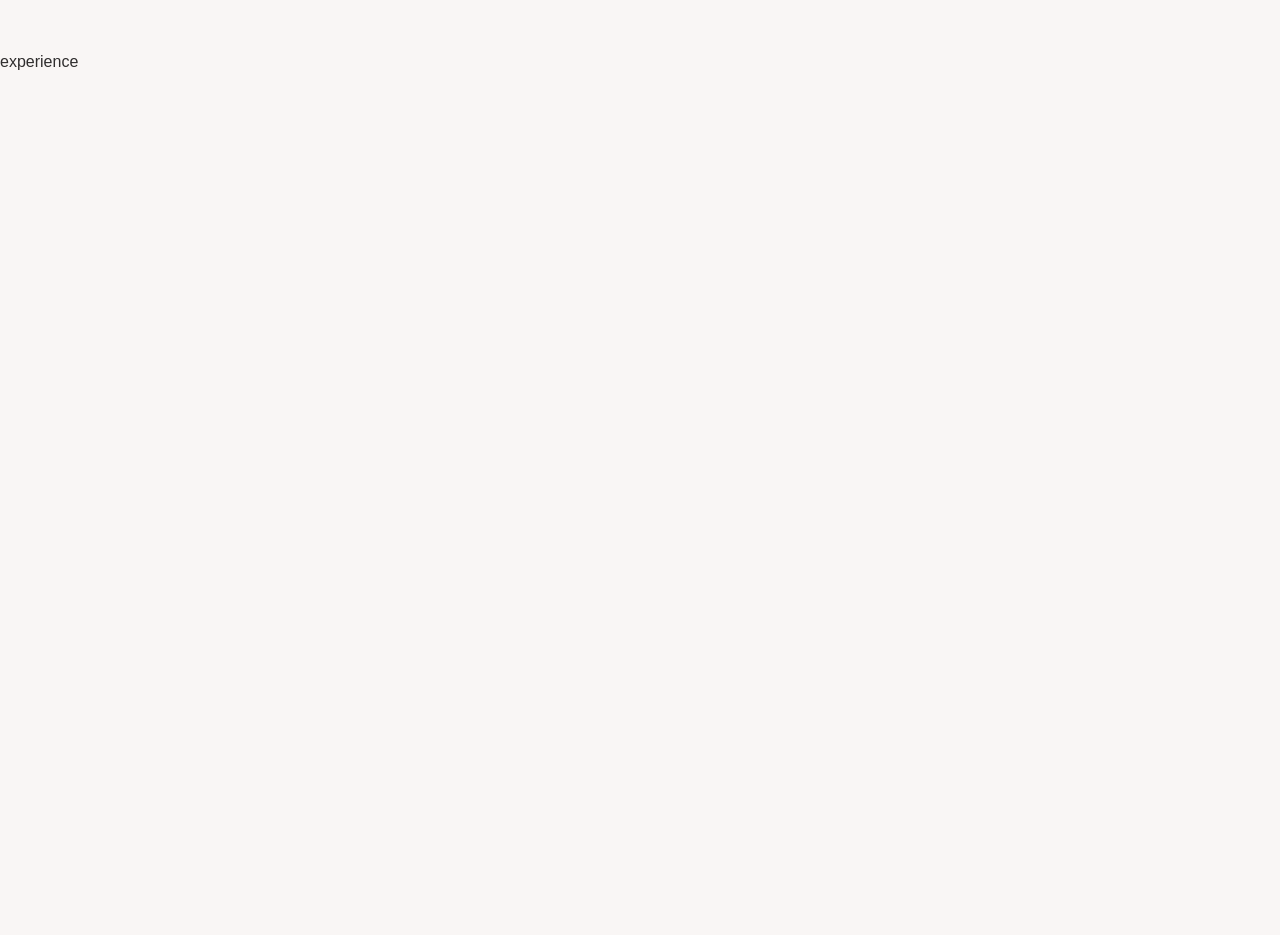
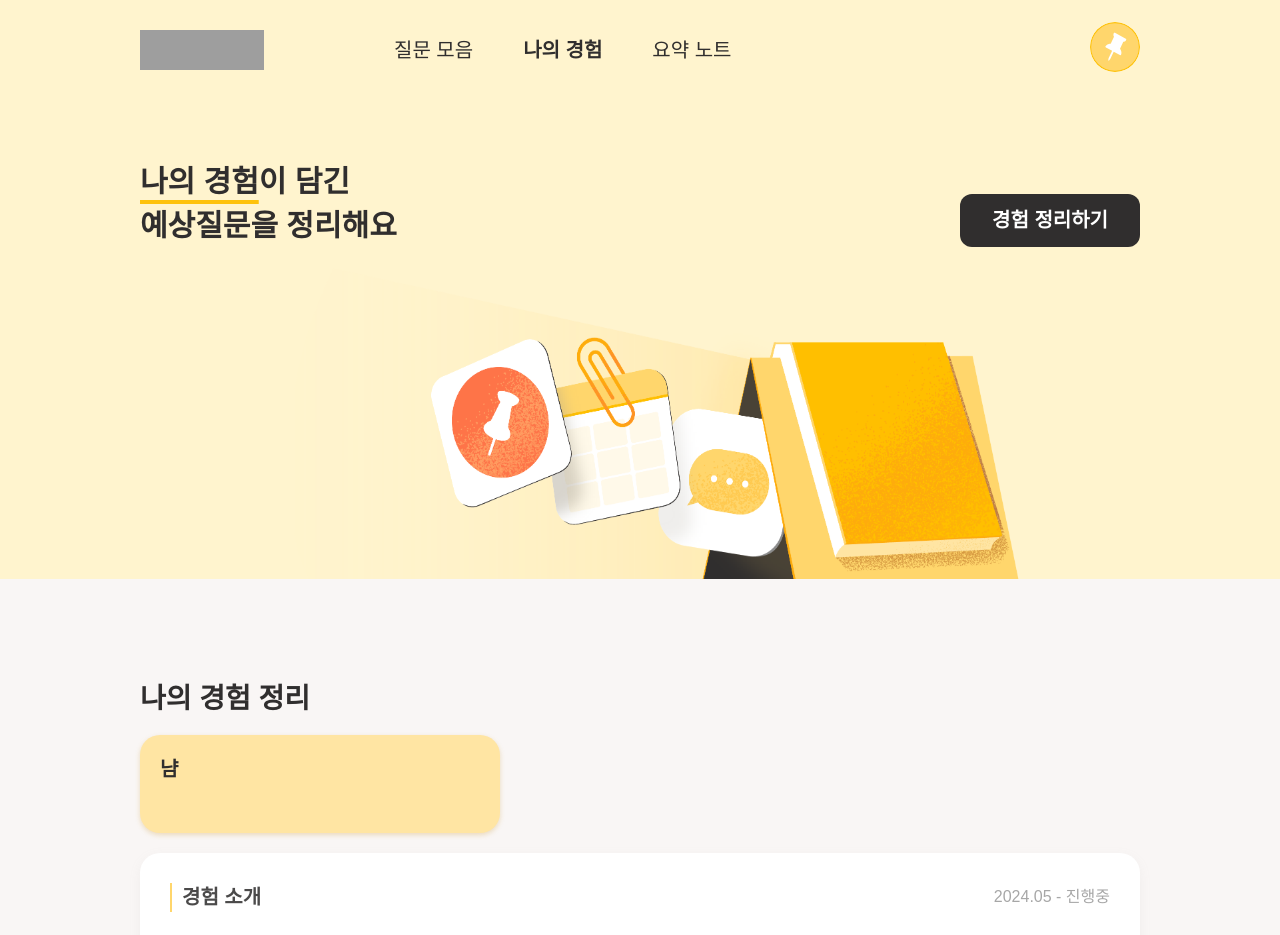
Before and after one commit to narinn-star/Spurt_v2, a Next.js app: page /experience in a window 1280 px wide. Shown: the top 935 px of the page. Before the commit the page ends 800 px from the top, so only its background shows below. Built offline with nearby package versions, Linux system fonts and the light colour scheme; grey boxes are pictures that could not be loaded; a web font is replaced by a local one.

Commit message:
Style : Experience page UI(#9)
- UI
  - ExperienceCard Component 추가
  - ContentContainer 수정
  - Illust 선명도 : unoptimization

```diff
--- a/src/app/experience/page.tsx
+++ b/src/app/experience/page.tsx
@@ -1,13 +1,63 @@
+import MainContainer from '@/components/containers/MainContainer';
+import Header from '@/components/header/Header';
+import Link from 'next/link';
+import ButtonL from '@/components/buttons/ButtonL';
+import Image from 'next/image';
+import ContentsContainer from '@/components/containers/ContentContainer';
+import ExperienceCard from '@/components/cards/ExperienceCard';
+
 export default function Experience() {
   return (
     <>
-      <div className="absolute top-0 left-0 bg-main_bg h-full">
-        {/* <Image src={IllustSignIn} alt="signin" /> */}
-        <div className="mt-[50px] flex justify-center">
-          {/* <GoogleSignInButton></GoogleSignInButton> */}
-          experience
+      <MainContainer>
+        <Header />
+        <div className="flex flex-row justify-between max-w-responsive">
+          <div className="flex flex-col mt-[60px] text-title1 mb-[12px]">
+            <p className="inline">
+              <span className="underline underline-offset-8 decoration-main-400 decoration-4">
+                나의 경험
+              </span>
+              이 담긴
+            </p>
+            <p>예상질문을 정리해요</p>
+          </div>
+          <div className="flex items-end mb-[12px]">
+            <Link href={'/post'}>
+              <ButtonL>경험 정리하기</ButtonL>
+            </Link>
+          </div>
         </div>
-      </div>
+        <Image
+          priority
+          src="/images/Illust_myProject.png"
+          width="1000"
+          height="320"
+          alt="questionIllust"
+          unoptimized
+          className="min-w-[1000px] min-h-[320px]"
+        />
+      </MainContainer>
+      <ContentsContainer
+        title="나의 경험 정리"
+        experienceCard={<ExperienceCard title="냠" />}
+      >
+        <div className="flex justify-between items-center mb-[20px]">
+          <p className="text-heading2 pl-[10px] text-gray-600 border-l-2 border-l-main-300">
+            경험 소개
+          </p>
+          <p className="text-body6 text-gray-400">
+            2024.05 - 진행중
+            {/* {experience[selectedCardIndex]?.startDate.replace('-', '.')}{' '}
+                    -{' '}
+                    {experience[selectedCardIndex]?.endDate === null
+                      ? '진행 중'
+                      : experience[selectedCardIndex]?.endDate} */}
+          </p>
+        </div>
+        <div className="text-content_body1 text-gray-600 mb-[20px] whitespace-pre-line">
+          내용
+        </div>
+      </ContentsContainer>
     </>
   );
 }
--- a/src/components/cards/ExperienceCard.tsx
+++ b/src/components/cards/ExperienceCard.tsx
@@ -0,0 +1,31 @@
+interface ExperienceCardProps {
+  index?: number;
+  selectedIndex?: number;
+  title: string;
+  onClickCard?: (value: number) => void;
+}
+
+const ExperienceCard = ({
+  index,
+  selectedIndex,
+  title,
+  onClickCard,
+}: ExperienceCardProps) => {
+  return (
+    <div className="flex flex-col p-[20px] text-title8 min-h-[98px] bg-main-200 rounded-[20px] cursor-pointer min-w-[360px] max-w-[360px] mt-[15px] shadow-md">
+      {title}
+    </div>
+    //   <div
+    //     className={
+    //       index == selectedIndex
+    //         ? `flex flex-col p-[20px] bg-main-200 rounded-[20px] cursor-pointer min-w-[360px] max-w-[360px] mt-[15px] shadow-md`
+    //         : `flex flex-col p-[20px] bg-white rounded-[20px] cursor-pointer min-w-[360px] max-w-[360px] mt-[15px] shadow-sm`
+    //     }
+    //     onClick={() => onClickCard(index)}
+    //   >
+    //     <div className="text-title8 h-[58px]">{title}</div>
+    //   </div>
+  );
+};
+
+export default ExperienceCard;
--- a/src/components/containers/ContentContainer.tsx
+++ b/src/components/containers/ContentContainer.tsx
@@ -1,8 +1,10 @@
 'use client';
 
 import { ReactNode } from 'react';
+import ExperienceCard from '../cards/ExperienceCard';
 
 interface ContentsContainerProps {
+  experienceCard?: ReactNode;
   children: ReactNode;
   title: string;
   subtitle?: string;
@@ -17,6 +19,7 @@ const ContentsContainer = (props: ContentsContainerProps) => {
       ) : (
         <></>
       )}
+      {props.experienceCard}
       <div className="max-w-responsive bg-white rounded-[20px] min-h-[287px] mt-[20px] p-[30px] shadow-sm">
         {props.children}
       </div>
```
Also changed, not shown: public/images/Illust_myProject.png (added).
